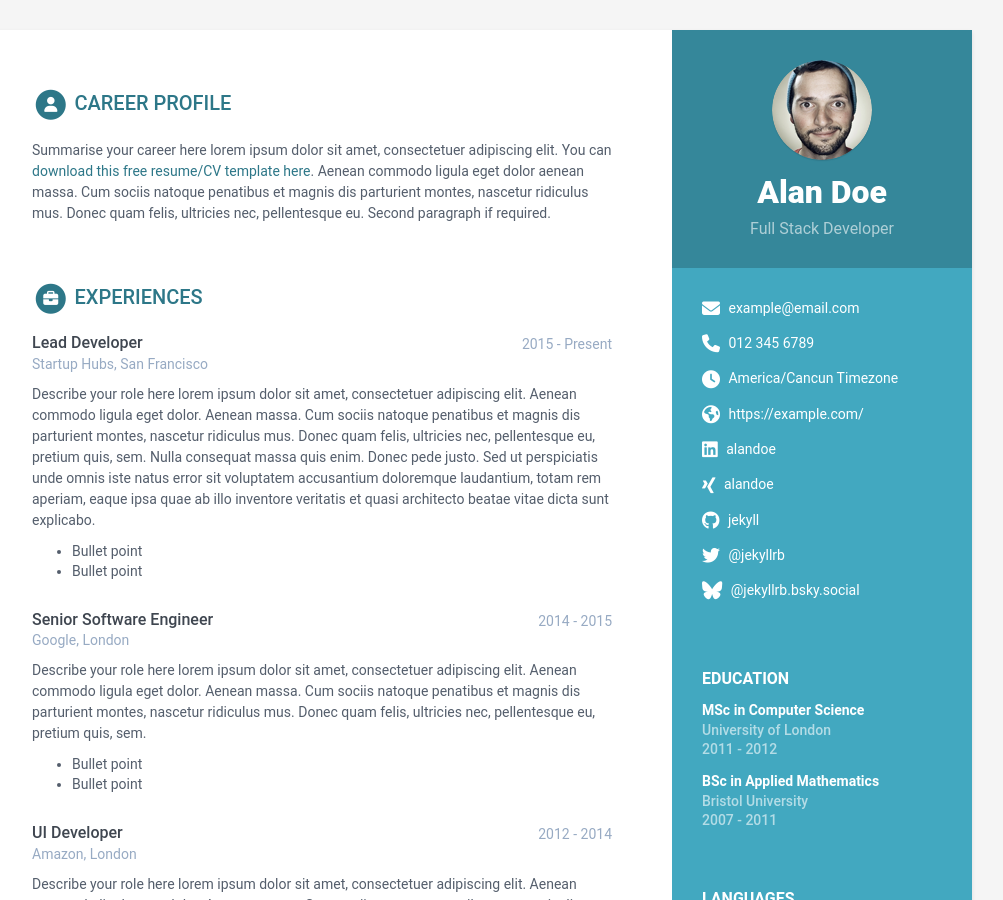
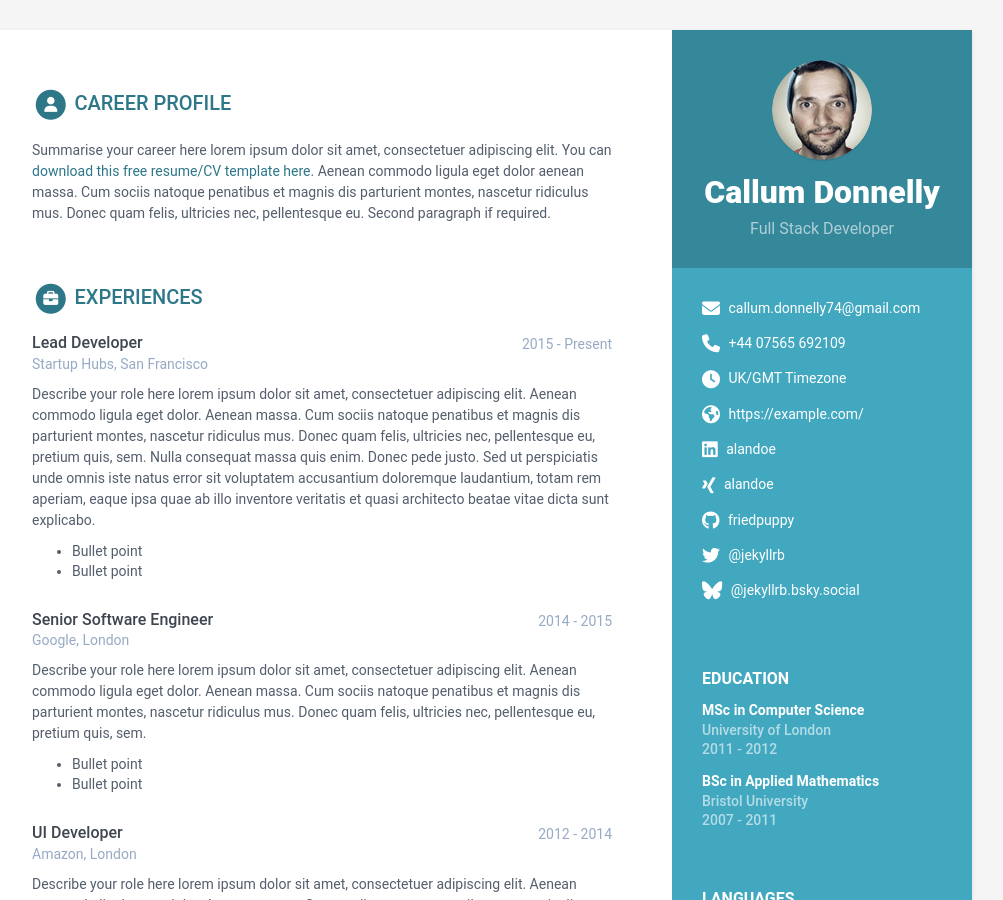
Before and after one commit to friedpuppy/online-cv, a Jekyll site: the page built from index.html, in a window 1280 px wide and 900 px high. Shown: the whole window, without its empty margins (168-1171 px from the left). Built offline with Jekyll 4.4.1, drawn with Linux system fonts in a browser that asks for light colours.

Commit message:
Update data.yml
Update name, email, phone, timezone

```diff
--- a/_data/data.yml
+++ b/_data/data.yml
@@ -8,19 +8,19 @@ sidebar:
   education: True # set to False if you want education in main section instead of in sidebar
 
   # Profile information
-  name: Alan Doe
+  name: Callum Donnelly
   tagline: Full Stack Developer
   avatar: profile.png #place a 100x100 picture inside /assets/images/ folder and provide the name of the file below
 
   # Sidebar links
-  email: example@email.com
-  phone: 012 345 6789
-  timezone: America/Cancun # Enter your timezone, e.g., America/Havana, Africa/Casablanca, America/North_Dakota/Center
+  email: callum.donnelly74@gmail.com
+  phone: +44 07565 692109
+  timezone: UK/GMT # Enter your timezone, e.g., America/Havana, Africa/Casablanca, America/North_Dakota/Center
   citizenship:
   website: https://example.com/ # Include the full website URL, including "http://" or "https://".
   linkedin: alandoe
   xing: alandoe
-  github: jekyll
+  github: friedpuppy
   telegram: # add your nickname without '@' sign
   gitlab:
   bitbucket:
```
